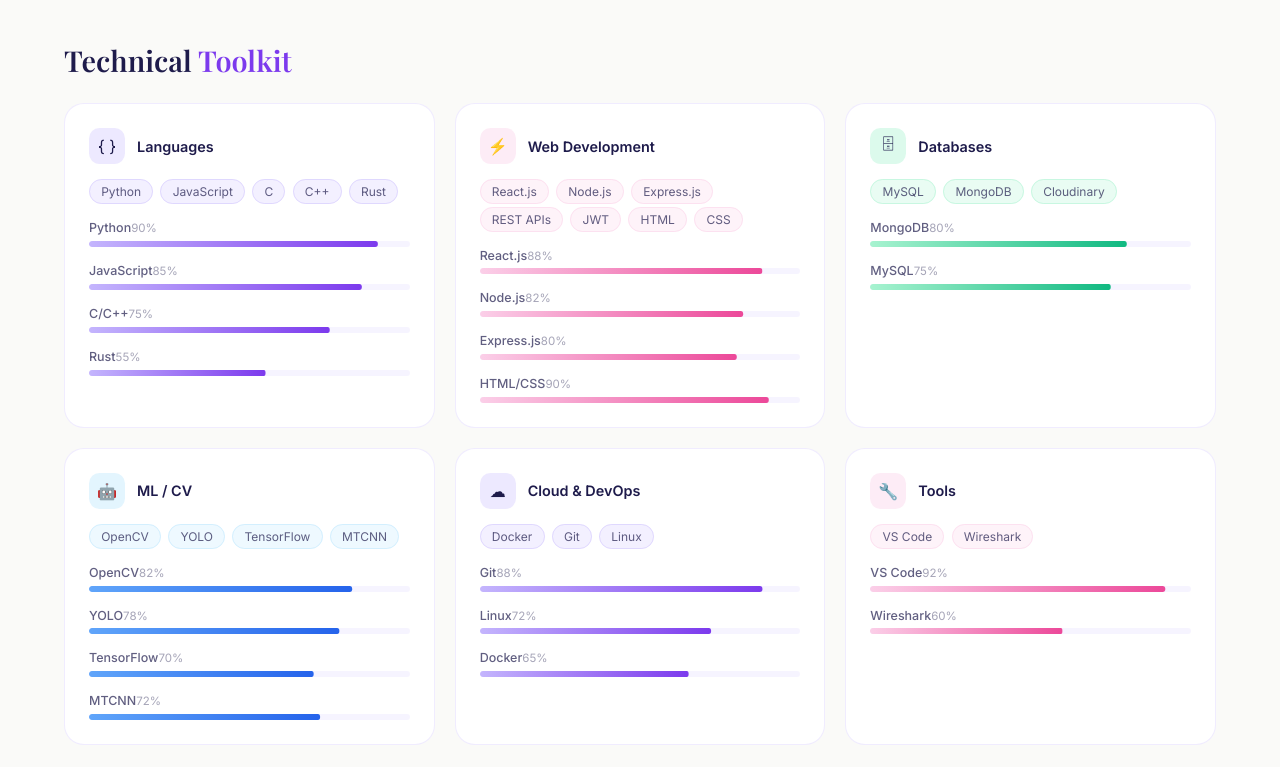
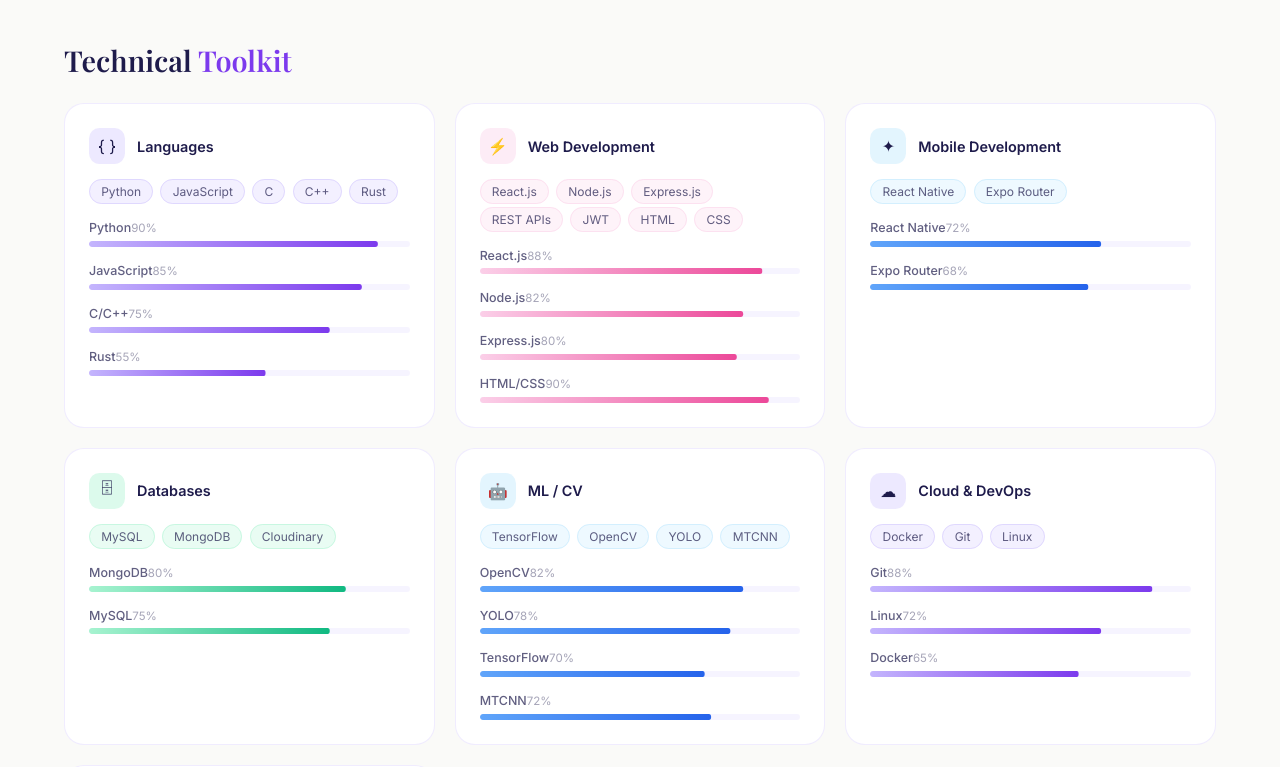
Before and after one commit to gursneh-28/My-Portfolio, a React (Vite) app in the folder client/: page / in a window 1280 px wide. Shown: the part 3140-3907 px from the top of the page. Built offline with nearby package versions, Linux system fonts and the light colour scheme; no server answers.

Commit message:
Add current projects

```diff
--- a/client/src/data/portfolioData.js
+++ b/client/src/data/portfolioData.js
@@ -37,6 +37,15 @@
     ]
   },
   {
+    category: "Mobile Development",
+    color: "sky",
+    items: ["React Native", "Expo Router"],
+    proficiency: [
+      { name: "React Native", level: 72 },
+      { name: "Expo Router",  level: 68 },
+    ]
+  },
+  {
     category: "Databases",
     color: "mint",
     items: ["MySQL", "MongoDB", "Cloudinary"],
@@ -48,12 +57,12 @@
   {
     category: "ML / CV",
     color: "sky",
-    items: ["OpenCV", "YOLO", "TensorFlow", "MTCNN"],
+    items: ["TensorFlow", "OpenCV", "YOLO", "MTCNN"],
     proficiency: [
-      { name: "OpenCV", level: 82 },
-      { name: "YOLO", level: 78 },
+      { name: "OpenCV",     level: 82 },
+      { name: "YOLO",       level: 78 },
       { name: "TensorFlow", level: 70 },
-      { name: "MTCNN", level: 72 },
+      { name: "MTCNN",      level: 72 },
     ]
   },
   {
@@ -115,44 +124,75 @@
 
 export const projects = [
   {
+    title: "LenDen – Community Marketplace App",
+    year: "2026",
+    status: "ongoing",
+    tags: ["React Native", "Expo Router", "Node.js", "MongoDB"],
+    color: "lavender",
+    description:
+      "Cross-platform mobile marketplace for students to buy, sell, rent items, and post service requests. Features JWT + bcrypt auth, Cloudinary image hosting, and ownership-based access control with full CRUD REST API.",
+    github: "https://github.com/gursneh-28/LenDen-An-e-commerce-app.git",
+    live: "",
+  },
+  {
+    title: "Visual Scene Explainer for Blind Persons",
+    year: "2026",
+    status: "ongoing",
+    tags: ["Computer Vision", "NLP", "Python", "AI"],
+    color: "sky",
+    description:
+      "Accessibility-focused AI tool that captures real-time camera frames and generates descriptive audio narrations to assist visually impaired users. Integrates CV and NLP pipelines for contextual scene descriptions.",
+    github: "https://github.com/gursneh-28/Visual-Scene-Explainer-for-the-Blind-An-AI-Assistive-Chatbot-for-Real-Time-Scene-Understanding.git",
+    live: "",
+  },
+  {
     title: "Green Light Traffic Analyzer",
     year: "2025",
+    status: "done",
     tags: ["YOLO", "OpenCV", "Deep Learning", "Python"],
     color: "mint",
     description:
       "Real-time computer vision system to detect vehicles and analyze traffic density from live footage. Achieved 17.8% efficiency improvement with adaptive green light duration (15–27s) based on queue length.",
     github: "https://github.com/gursneh-28/Green-Traffic-Analyzer---Final.git",
+    live: "",
   },
   {
     title: "Biometric Face Recognition System",
     year: "2024",
+    status: "done",
     tags: ["MTCNN", "TensorFlow", "Deep Learning", "Python"],
     color: "lavender",
     description:
       "Real-time face recognition using MTCNN for detection and a deep learning model generating 128-dimensional face embeddings. Identity verification via Euclidean distance on live webcam feed.",
     github: "https://github.com/gursneh-28/Biometric-Face-Recognition-and-Access-Control.git",
+    live: "",
   },
   {
     title: "Phishing Detection Chrome Extension",
     year: "2024",
+    status: "done",
     tags: ["ML", "JavaScript", "Chrome API", "Python"],
     color: "blush",
     description:
       "Chrome extension that analyzes URLs in real time and classifies them as safe or phishing. Extended with a website-category classifier covering Education, Shopping, News, Social Media, and Adult.",
     github: "https://github.com/harshita2202/CyberProject.git",
+    live: "",
   },
   {
     title: "Event Vibes",
     year: "2024",
+    status: "done",
     tags: ["React.js", "Node.js", "MongoDB", "Cloudinary"],
     color: "sky",
     description:
       "Full-stack media management platform enabling 200+ students to upload, like, comment, and download event media. Admin dashboard with role-based access across 50+ annual college events.",
     github: "https://github.com/harshita2202/Event-Vibes.git",
+    live: "",
   },
   {
     title: "MERN Todo App",
     year: "2024",
+    status: "done",
     tags: ["MongoDB", "Express.js", "React.js", "Node.js"],
     color: "mint",
     description:
--- a/client/src/pages/Project.css
+++ b/client/src/pages/Project.css
@@ -360,3 +360,24 @@
     font-size: 0.75rem;
   }
 }
+
+.project-ongoing-badge {
+  display: inline-flex;
+  align-items: center;
+  gap: 0.3rem;
+  margin-left: 0.5rem;
+  padding: 0.15rem 0.6rem;
+  border-radius: 9999px;
+  background: rgba(167,243,208,0.3);
+  border: 1px solid rgba(167,243,208,0.6);
+  color: #065f46;
+  font-size: 0.65rem;
+  font-weight: 500;
+  letter-spacing: 0.03em;
+  animation: pulse-dot 2s infinite;
+}
+
+@keyframes pulse-dot {
+  0%, 100% { opacity: 1; }
+  50%       { opacity: 0.6; }
+}
--- a/client/src/pages/Project.jsx
+++ b/client/src/pages/Project.jsx
@@ -13,12 +13,14 @@
 )
 
 const projectIcons = {
-  'Green Light Traffic Analyzer':       '🚦',
-  'Biometric Face Recognition System':  '👁',
-  'Phishing Detection Chrome Extension':'🛡',
-  'Event Vibes':                        '🎉',
-  'MERN Todo App':                      '✅',
-  'Crowdsourced Collaboration Platform':'🤝',
+  'LenDen – Community Marketplace App':          '🛍',
+  'Visual Scene Explainer for Blind Persons':    '👁',
+  'Green Light Traffic Analyzer':                '🚦',
+  'Biometric Face Recognition System':           '🔐',
+  'Phishing Detection Chrome Extension':         '🛡',
+  'Event Vibes':                                 '🎉',
+  'MERN Todo App':                               '✅',
+  'Crowdsourced Collaboration Platform':         '🤝',
 }
 
 const allTags = ['All', ...new Set(projects.flatMap(p => p.tags))]
@@ -133,7 +135,12 @@
                     </div>
 
                     <div>
-                      <div className="project-year">{project.year}</div>
+                      <div className="project-year">
+                        {project.year}
+                        {project.status === 'ongoing' && (
+                          <span className="project-ongoing-badge">● Ongoing</span>
+                        )}
+                      </div>
                       <div className="project-title">{project.title}</div>
                     </div>
 
```
